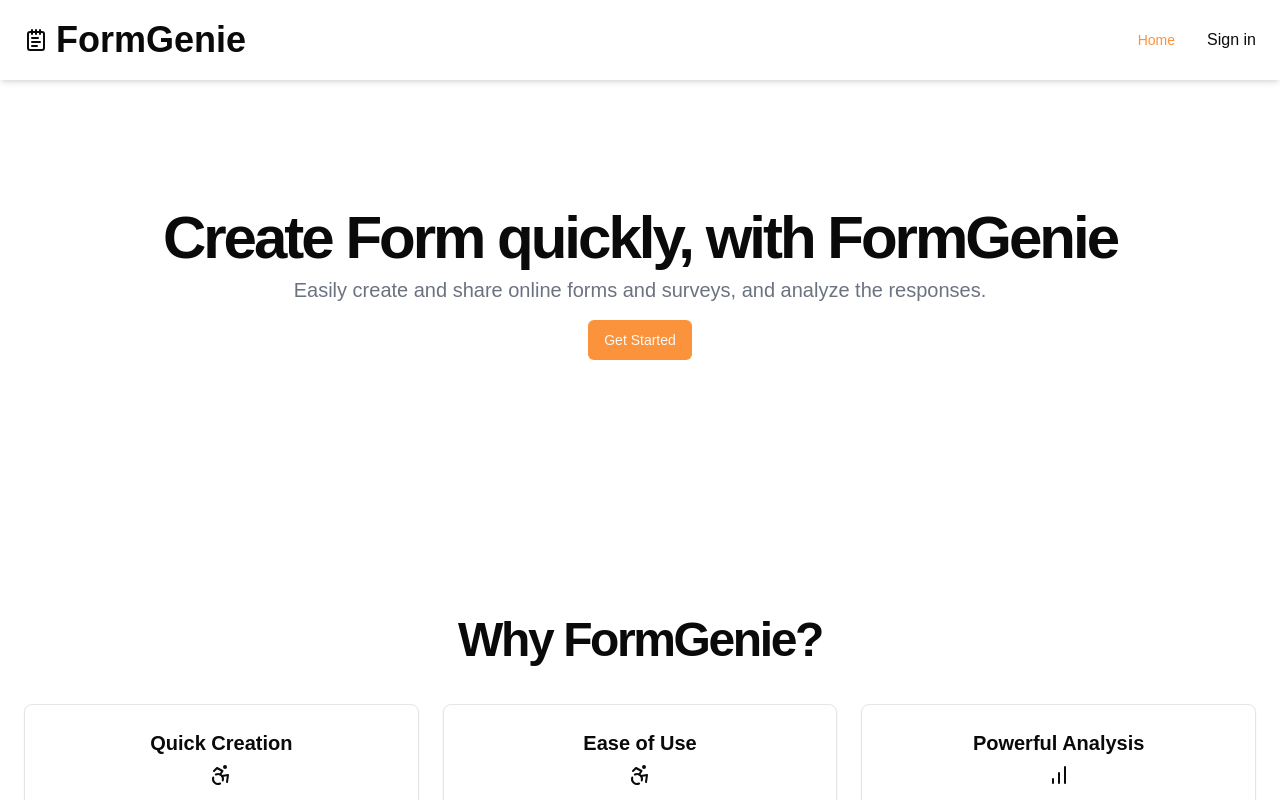
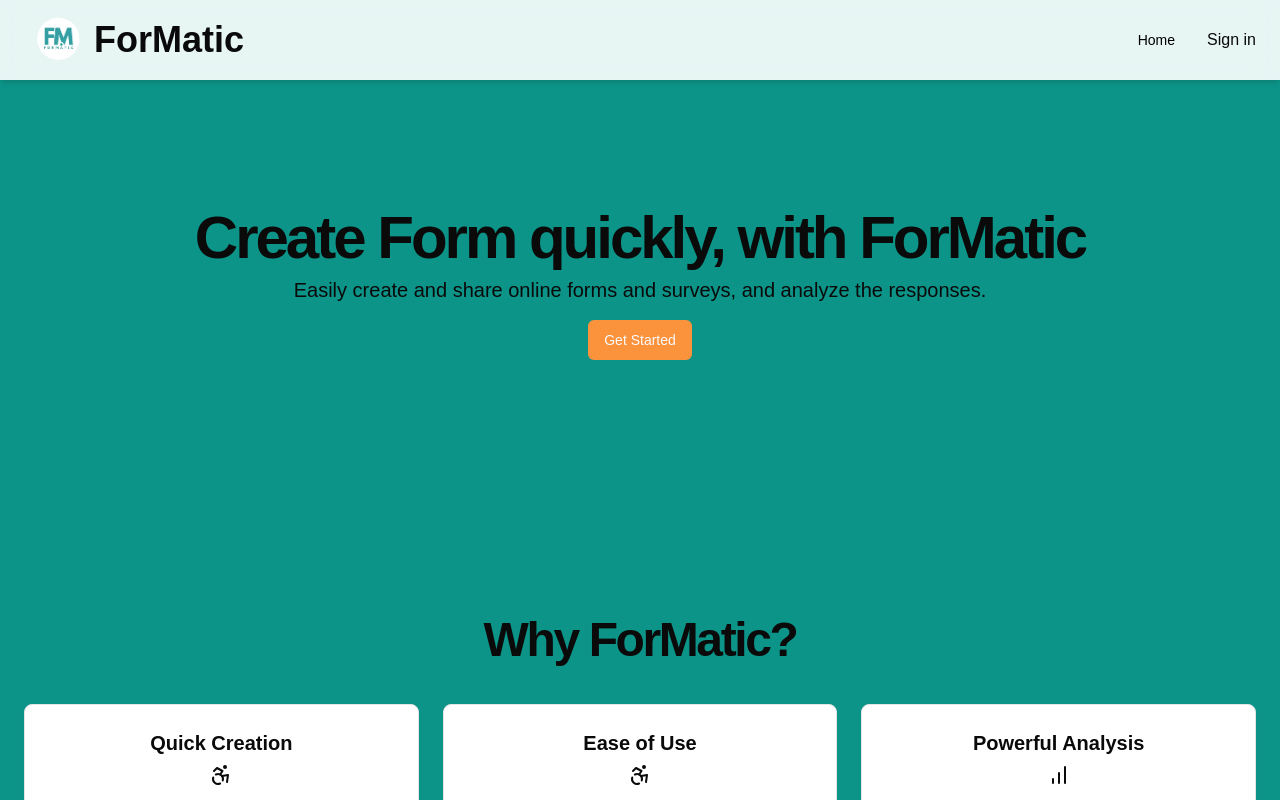
Before and after one commit to Nitish992/formgenie, a Next.js app: page / in a window 1280 px wide. Shown: the top 800 px of the page. Built offline with nearby package versions, Linux system fonts and the light colour scheme; no server answers.

Commit message:
final commit

```diff
--- a/src/app/(home)/page.tsx
+++ b/src/app/(home)/page.tsx
@@ -13,7 +13,7 @@ const features = [
   {
     title: "Quick Creation",
     description:
-      "Create forms in seconds just by uploading a CSV or JSON file.",
+      "Create forms in seconds just by uploading a CSV or JSON file. Currently Supports only Text, Dropdown, Multiple Choice and Checkbox fields.",
     icon: <AccessibilityIcon className="w-6 h-6" />,
   },
 
@@ -41,9 +41,9 @@ export default function Home() {
           <div className="flex flex-col items-center space-y-4 text-center">
             <div className="space-y-2">
               <h1 className="text-3xl font-bold tracking-tighter sm:text-4xl md:text-5xl lg:text-6xl/none">
-                Create Form quickly, with FormGenie
+                Create Form quickly, with ForMatic
               </h1>
-              <p className="mx-auto max-w-[700px] text-gray-500 md:text-xl dark:text-gray-400">
+              <p className="mx-auto max-w-[700px] text-black-500 md:text-xl dark:text-gray-400">
                 Easily create and share online forms and surveys, and
                 analyze the responses.
               </p>
@@ -56,7 +56,7 @@ export default function Home() {
         <div className="container grid items-center gap-4 px-4 md:px-6 lg:gap-10">
           <div className="space-y-3">
             <h2 className="text-3xl flex justify-center font-bold tracking-tighter sm:text-4xl md:text-5xl">
-              Why FormGenie?
+              Why ForMatic?
             </h2>
 
           </div>
--- a/src/app/dashboard/form/page.tsx
+++ b/src/app/dashboard/form/page.tsx
@@ -106,9 +106,9 @@ function FormsPage() {
     return (
         <>
             <main className="max-w-6xl mx-auto">
-                <div className="grid w-full max-w-sm items-center gap-1.5 pt-10 my-5">
-                    <Label htmlFor="file">Excel or JSON File</Label>
-                    <Input id="picture" type="file" onChange={(e) => {
+                <div className="grid w-full max-w-sm items-center gap-1.5 pt-10 my-5 ">
+                    <Label htmlFor="file" className="text-white">Excel or JSON File</Label>
+                    <Input className="bg-white" id="picture" type="file" onChange={(e) => {
                         const files = e.target.files;
                         if (files) {
                             setFile(files[0]);
@@ -121,13 +121,13 @@ function FormsPage() {
 
                 <Separator className="my-10" />
 
-                <p className="text-2xl ...">Recent Forms</p>
+                <p className="text-2xl ... text-white">Recent Forms</p>
 
 
-                <div className="grid grid-cols-1 gap-4">
+                <div className="grid grid-cols-1 md:grid-cols-2 lg:grid-cols-3 gap-4">
                     {recentForms.map((form) => (
                         <Link key={form.form_id} href={`/dashboard/form/${form.form_id}`} passHref>
-                            <Card className="w-[350px] my-2 cursor-pointer hover:shadow-lg">
+                            <Card className="w-full my-2 cursor-pointer hover:shadow-lg">
                                 <CardHeader>
                                     <CardTitle>{form.name}</CardTitle>
                                     <CardDescription>Form ID: {form.form_id}</CardDescription>
--- a/src/app/globals.css
+++ b/src/app/globals.css
@@ -10,8 +10,8 @@ body {
 @layer base {
   :root {
 
-    --background: 0 0% 100%;
-    /* --background: 176.1 69.4% 21.8%; */
+    /* --background: 0 0% 100%; */
+    --background: 174.7 83.9% 31.6%;
 
     --foreground: 0 0% 3.9%;
 
--- a/src/components/FormPage.tsx
+++ b/src/components/FormPage.tsx
@@ -33,7 +33,7 @@ const FormPage = ({ slug }: { slug: string }) => {
             axios.get(`${base_url}/form/${slug}`)
                 .then((response) => setFields(response.data.fields))
                 .catch((error) => console.error("Error fetching form data:", error));
-            setShareLink(`${base_url}/form/${slug}`); // Update the link accordingly
+            setShareLink(`http://localhost:3000/form/${slug}`); // Update the link accordingly
         }
     }, [slug]);
 
@@ -67,6 +67,8 @@ const FormPage = ({ slug }: { slug: string }) => {
         }
     };
 
+
+
     const copyToClipboard = () => {
         navigator.clipboard.writeText(shareLink);
         alert("Link copied to clipboard!");
@@ -74,7 +76,7 @@ const FormPage = ({ slug }: { slug: string }) => {
 
     return (
         <div className="flex flex-col items-center m-10">
-            <Tabs defaultValue="form" className="w-3/5 m-10">
+            <Tabs defaultValue="form" className="w-3/5 m-10 bg-white rounded-lg md:p-10 shadow-2xl">
                 <TabsList className="flex justify-center">
                     <TabsTrigger value="form">Form</TabsTrigger>
                     <TabsTrigger value="responses">Responses</TabsTrigger>
@@ -85,12 +87,12 @@ const FormPage = ({ slug }: { slug: string }) => {
                         <DialogTrigger asChild>
                             <Button className="my-4">Share Form</Button>
                         </DialogTrigger>
-                        <DialogContent>
+                        <DialogContent className="bg-white">
                             <DialogTitle>Share this link</DialogTitle>
                             <DialogDescription>
                                 <span>Copy this link to share the form:</span>
                                 <div className="flex items-center">
-                                    <Input value={shareLink} readOnly />
+                                    <Input className="bg-white mx-2" value={shareLink} readOnly />
                                     <Button onClick={copyToClipboard}>Copy</Button>
                                 </div>
                             </DialogDescription>
@@ -101,7 +103,7 @@ const FormPage = ({ slug }: { slug: string }) => {
                             <div key={field.label} className="flex flex-col">
                                 <label className="font-semibold mb-1">{field.label}</label>
                                 {field.type === "Text" && (
-                                    <Input className="w-3/5"
+                                    <Input className="w-3/5 bg-white"
                                         type="text"
                                         required={field.validation.required}
                                         onChange={(e) => handleInputChange(field.label, e.target.value)}
@@ -113,7 +115,7 @@ const FormPage = ({ slug }: { slug: string }) => {
                                         required={field.validation.required}
                                         onValueChange={(value: string) => handleInputChange(field.label, value)}
                                     >
-                                        <SelectTrigger className="w-3/5">
+                                        <SelectTrigger className="w-3/5 bg-white">
                                             <SelectValue placeholder="Select an option" />
                                         </SelectTrigger>
                                         <SelectContent>
@@ -154,6 +156,7 @@ const FormPage = ({ slug }: { slug: string }) => {
                 </TabsContent>
                 <TabsContent value="responses">
                     <Label htmlFor="terms" className="text-lg font-semibold">Total Responses: {responses.length}</Label>
+                    {/* <Button>Export Button</Button> */}
                     <ResponseChart responses={responses} fields={fields} />
 
                 </TabsContent>
--- a/src/components/Header.tsx
+++ b/src/components/Header.tsx
@@ -1,7 +1,7 @@
 
 import Link from "next/link";
 import { UserButton } from "@clerk/nextjs";
-
+import Image from 'next/image'
 
 
 /*************  ✨ Codeium Command ⭐  *************/
@@ -15,17 +15,24 @@ import { UserButton } from "@clerk/nextjs";
     return (
         <header className="w-full h-[80px] flex justify-between items-center px-4 md:px-6 bg-white bg-opacity-90 backdrop-filter backdrop-blur-md shadow-md sticky top-0 z-50">
             <div className="flex items-center space-x-2">
+                <Image
+                    src="/logo.png"
+                    width={70}
+                    height={70}
+                    alt=""
+                />
                 <Link href={"/dashboard"} className="flex items-center space-x-1">
-
-                    <p className="text-xl text-neutral-500">FormsGenie</p>
+                    <p className="text-xl  font-bold text-xl md:text-4xl flex items-center">ForMatic</p>
                 </Link>
             </div>
 
-            {/* <div className="flex items-center md:justify-between md:flex-1 max-w-lg lg:max-w-4xl xl:max-w-5xl">
-                <div className="flex items-center"> */}
-            <UserButton afterSignOutUrl="/" />
-            {/* </div>
-            </div> */}
+            {/* Flex container for right-aligned items */}
+            <div className="flex items-center space-x-4 ml-auto">
+                <Link href={"/"} className="flex items-center space-x-1">
+                    <p className="text-sm text-neutral-500">Home</p>
+                </Link>
+                <UserButton />
+            </div>
         </header>
     );
 }
--- a/src/components/LandingHeader.tsx
+++ b/src/components/LandingHeader.tsx
@@ -1,21 +1,28 @@
 import { NotepadText } from "lucide-react";
 import { Button } from "@/components/ui/button";
 import { SignInButton, SignedIn, SignedOut, UserButton } from "@clerk/nextjs";
-
+import Image from 'next/image'
 function LandingHeader() {
     return (
         <header className="w-full h-[80px] flex justify-between items-center px-4 md:px-6 bg-white bg-opacity-90 backdrop-filter backdrop-blur-md shadow-md sticky top-0 z-50">
             <div className="font-bold text-xl md:text-4xl flex items-center">
                 {/* <FormInputIcon className="w-6 h-6 mr-2" /> */}
                 {/* <BookText className="w-6 h-6 mr-2" /> */}
-                <NotepadText className="w-6 h-6 mr-2" />
-                FormGenie
+                {/* <NotepadText className="w-6 h-6 mr-2" /> */}
+                <Image
+                    src="/logo.png"
+                    width={70}
+                    height={70}
+                    className="p-2"
+                    alt=""
+                />
+                ForMatic
             </div>
 
             <nav>
                 <ul className="flex items-center gap-4 ">
                     <li>
-                        <Button variant="link">Home</Button>
+                        <Button variant="link" className="text-black">Home</Button>
                     </li>
                     {/* <li>
                         <Button variant="link">About</Button>
--- a/src/components/SubmitFormHeader.tsx
+++ b/src/components/SubmitFormHeader.tsx
@@ -1,9 +1,16 @@
-
+import Image from 'next/image'
 function SubmitFormHeader() {
     return (
         <header className="w-full h-[80px] flex justify-between items-center px-4 md:px-6 bg-white bg-opacity-90 backdrop-filter backdrop-blur-md shadow-md sticky top-0 z-50">
             <div className="flex items-center space-x-2">
-                <p className="text-xl text-neutral-500 tracking-widest">FORMATIC</p>
+                <Image
+                    src="/logo.png"
+                    width={70}
+                    height={70}
+                    className="p-2"
+                    alt=""
+                />
+                <p className="text-xl font-bold md:text-4xl flex items-center tracking-widest">ForMatic</p>
             </div>
         </header >
     );
--- a/src/components/SubmitFormPage.tsx
+++ b/src/components/SubmitFormPage.tsx
@@ -65,14 +65,15 @@ const SubmitFormPage = ({ slug }: { slug: string }) => {
     return (
         <>
             <SubmitFormHeader />
-            <div className="w-full flex justify-center my-24">
-                <form onSubmit={handleSubmit} className="w-[700px] space-y-4">
+            <div className="w-full flex justify-center my-24 ">
+                <form onSubmit={handleSubmit} className="w-[700px] space-y-4 bg-white rounded-lg p-8">
                     {fields.map((field) => (
                         <div key={field.label} className="flex flex-col">
-                            <label className="font-semibold mb-1">{field.label}</label>
+                            <label className="font-semibold mb-1 ">{field.label}</label>
                             {field.type === "Text" && (
                                 <Input
                                     type="text"
+                                    className="bg-white"
                                     required={field.validation.required}
                                     onChange={(e) => handleInputChange(field.label, e.target.value)}
                                 />
@@ -82,8 +83,8 @@ const SubmitFormPage = ({ slug }: { slug: string }) => {
                                     required={field.validation.required}
                                     onValueChange={(value: string) => handleInputChange(field.label, value)}
                                 >
-                                    <SelectTrigger>
-                                        <SelectValue placeholder="Select an option" />
+                                    <SelectTrigger className="bg-white">
+                                        <SelectValue placeholder="Select an option" className="bg-white" />
                                     </SelectTrigger>
                                     <SelectContent>
                                         {field.options.map((option) => (
```
Also changed, not shown: public/logo.png, 1 other file (tests, documents, lock files or other folders).
